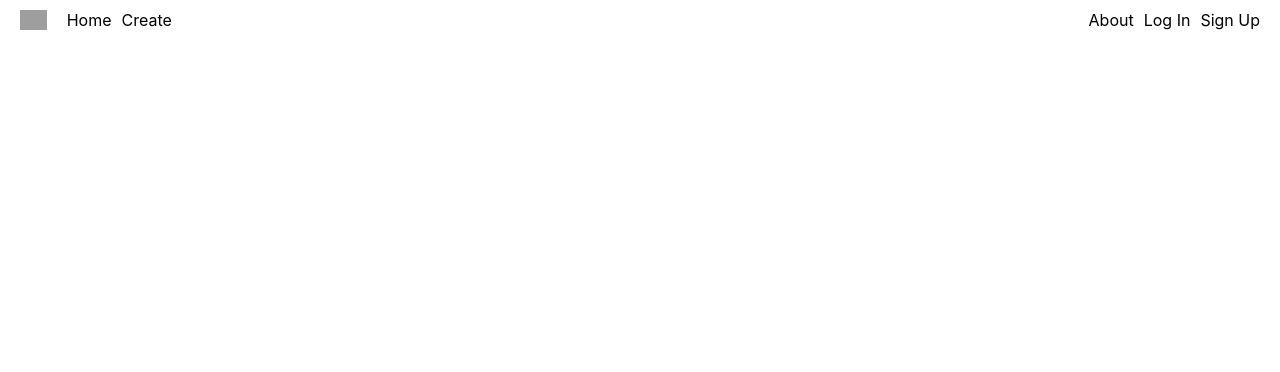
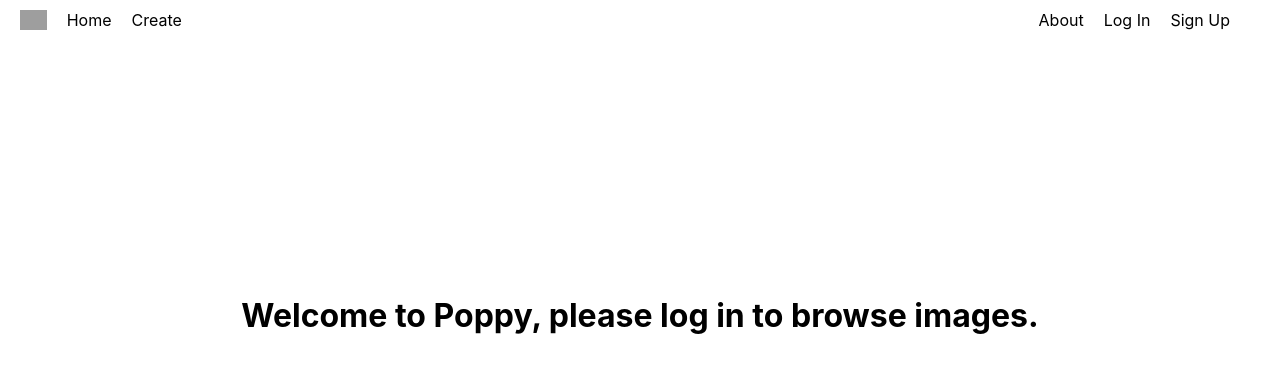
Before and after one commit to needarling1/poppy, a React (Create React App) app in the folder frontend/client/: page / in a window 1280 px wide. Shown: the top 372 px of the page. Built offline with nearby package versions, Linux system fonts and the light colour scheme; grey boxes are pictures that could not be loaded.

Commit message:
updated header

```diff
--- a/frontend/client/package.json
+++ b/frontend/client/package.json
@@ -11,7 +11,7 @@
     "@testing-library/user-event": "^13.5.0",
     "react": "^18.2.0",
     "react-dom": "^18.2.0",
-    "react-scripts": "5.0.1",
+    "react-scripts": "^5.0.1",
     "web-vitals": "^2.1.4"
   },
   "scripts": {
--- a/frontend/client/src/App.css
+++ b/frontend/client/src/App.css
@@ -0,0 +1,5 @@
+h1 {
+    justify-content: center;
+    display: flex;
+    margin-top: 20%;
+}
--- a/frontend/client/src/App.js
+++ b/frontend/client/src/App.js
@@ -5,6 +5,7 @@
   return (
     <div className="App">
       <Header/>
+      <h1>Welcome to Poppy, please log in to browse images.</h1>
     </div>
   );
 }
--- a/frontend/client/src/components/header/header.js
+++ b/frontend/client/src/components/header/header.js
@@ -1,5 +1,5 @@
 import React from 'react';
-import './styles.modules.css';
+import './styles.css';
 
 const header = () => {
     return (
--- a/frontend/client/src/components/header/styles.modules.css
+++ b/frontend/client/src/components/header/styles.css
@@ -28,13 +28,13 @@
 
 .navbar ul li {
     display: inline;
-    margin-right: 10px;
+    margin-right: 20px;
     text-decoration: none;
 
 }
 
 .navbar ul li:last-child {
-    margin-right: 0;
+    margin-right: 30px;
 }
 
 .navbar a {
```
Also changed, not shown: 1 other file (tests, documents, lock files or other folders).
